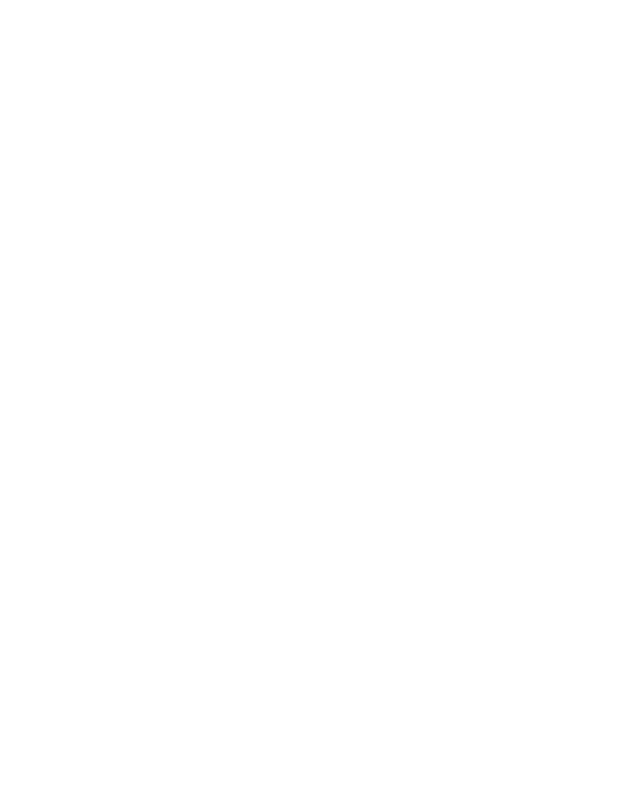
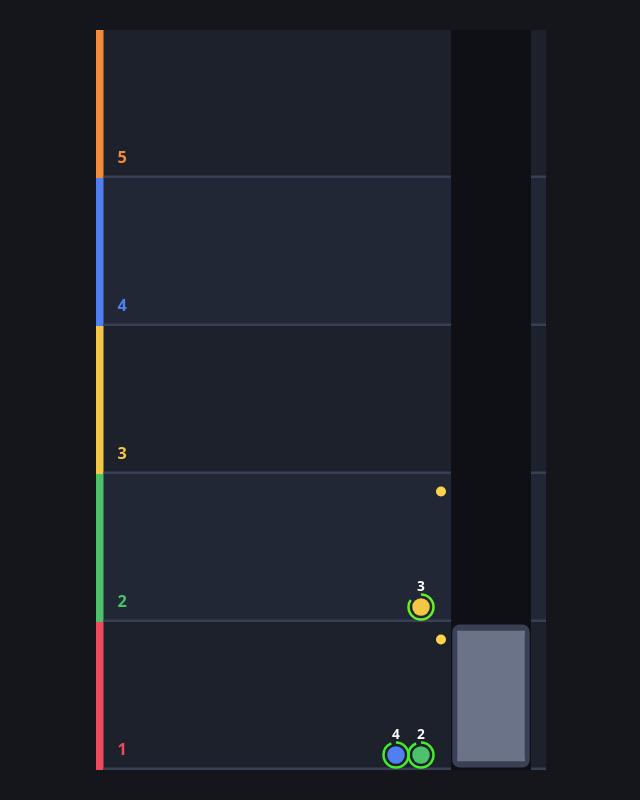
Before and after one commit to hyakushiki-00100/elevator, a website built with Vite: page index.html in a window 1280 px wide. Shown: the whole page, without its empty margins (319-959 px from the left). Built offline with nearby package versions, Linux system fonts and the light colour scheme.

Commit message:
Add Canvas renderer, tap controls, fixed-step game loop (Day 2)
Co-Authored-By: Claude Sonnet 5.5 <noreply@anthropic.com>
Claude-Session: https://claude.ai/code/session_01HGTHQRjm6bRfihi7D1oPYf

```diff
--- a/index.html
+++ b/index.html
@@ -2,9 +2,13 @@
 <html lang="ja">
   <head>
     <meta charset="UTF-8" />
-
-    <meta name="viewport" content="width=device-width, initial-scale=1.0" />
+    <meta name="viewport" content="width=device-width, initial-scale=1.0, maximum-scale=1.0, user-scalable=no" />
     <title>Elevator</title>
+    <style>
+      html, body { margin: 0; height: 100%; background: #14161c; overflow: hidden; }
+      #app { position: fixed; inset: 0; }
+      canvas { display: block; touch-action: none; user-select: none; -webkit-user-select: none; }
+    </style>
   </head>
   <body>
     <div id="app"></div>
--- a/src/main.ts
+++ b/src/main.ts
@@ -1,2 +1,82 @@
-// 描画とタップ操作は2日目に作る。現時点ではビルドを通すための入口だけ。
-export {};
+import { makeBuilding, TICKS_PER_SECOND } from './sim/building.ts';
+import { addPassenger, createSim, step, type Command, type SimState } from './sim/sim.ts';
+import { makeTraffic } from './sim/traffic.ts';
+import { draw } from './render/render.ts';
+import { hitTest, makeLayout, makeView, toLogical, type View } from './render/layout.ts';
+import { handleTap, type ControlState } from './ui/controls.ts';
+
+const canvas = document.createElement('canvas');
+document.getElementById('app')!.append(canvas);
+const ctx = canvas.getContext('2d')!;
+
+// 2日目の暫定設定。ステージの仕組みは後日。
+const config = {
+  building: makeBuilding({ floors: 5, elevators: 1, capacity: 8 }),
+  traffic: makeTraffic({ ratePerTick: 0.012 }),
+};
+// 乱数のシードはここ(simの外)で決める。simの中では Math.random を使わない。
+const seed = (Date.now() & 0x7fffffff) >>> 0;
+const state: SimState = createSim(config, seed);
+const layout = makeLayout(config.building);
+
+let control: ControlState = { selected: config.building.elevators === 1 ? 0 : null };
+let pending: Command[] = [];
+let prevPos: number[] = state.elevators.map((e) => e.pos);
+
+let cssW = 0, cssH = 0, dpr = 1;
+let view: View = makeView(1, 1);
+
+function resize(): void {
+  dpr = window.devicePixelRatio || 1;
+  cssW = window.innerWidth;
+  cssH = window.innerHeight;
+  canvas.width = Math.round(cssW * dpr);
+  canvas.height = Math.round(cssH * dpr);
+  canvas.style.width = `${cssW}px`;
+  canvas.style.height = `${cssH}px`;
+  view = makeView(cssW, cssH);
+}
+window.addEventListener('resize', resize);
+resize();
+
+canvas.addEventListener('pointerdown', (ev) => {
+  ev.preventDefault();
+  const rect = canvas.getBoundingClientRect();
+  const p = toLogical(view, ev.clientX - rect.left, ev.clientY - rect.top);
+  const hit = hitTest(layout, p.x, p.y, state.elevators.map((e) => e.pos));
+  const r = handleTap(hit, control, state.elevators.length);
+  control = r.state;
+  if (r.command) pending.push(r.command);
+});
+
+const DT = 1000 / TICKS_PER_SECOND;
+const MAX_STEPS_PER_FRAME = 5;
+let acc = 0;
+let last = performance.now();
+
+function frame(now: number): void {
+  acc += Math.min(now - last, 250);
+  last = now;
+  let steps = 0;
+  while (acc >= DT) {
+    prevPos = state.elevators.map((e) => e.pos);
+    step(state, pending);
+    pending = [];
+    acc -= DT;
+    if (++steps >= MAX_STEPS_PER_FRAME) {
+      acc = 0; // 遅れを取り戻そうとして固まらないようにする
+      break;
+    }
+  }
+  draw({
+    ctx, cssW, cssH, dpr, view, layout, state, prevPos,
+    alpha: acc / DT, selected: control.selected, now,
+  });
+  requestAnimationFrame(frame);
+}
+requestAnimationFrame(frame);
+
+// 開発時だけ、検証用に状態を覗けるようにする(本番ビルドには含まれない)
+if (import.meta.env.DEV) {
+  (window as unknown as Record<string, unknown>).__dev = { state, addPassenger };
+}
--- /dev/null
+++ b/src/render/layout.ts
@@ -0,0 +1,88 @@
+import { UNITS_PER_FLOOR, type Building } from '../sim/building.ts';
+
+/** 論理座標。実画面には「縦横比を保って中央に収める」(縦長/横長が決まるまでの暫定) */
+export const LOGICAL_W = 360;
+export const LOGICAL_H = 640;
+
+export interface Layout {
+  floors: number;
+  top: number;
+  floorH: number;
+  shaftW: number;
+  /** エレベーターごとのシャフトの左端x */
+  shaftX: number[];
+  /** 待ち行列を描く領域 [queueLeft, queueRight] */
+  queueLeft: number;
+  queueRight: number;
+}
+
+export function makeLayout(b: Building): Layout {
+  const top = 24;
+  const bottom = 24;
+  const shaftW = 64;
+  const gap = 12;
+  const n = b.elevators;
+  const firstX = LOGICAL_W - 12 - (n * shaftW + (n - 1) * gap);
+  const shaftX: number[] = [];
+  for (let i = 0; i < n; i++) shaftX.push(firstX + i * (shaftW + gap));
+  return {
+    floors: b.floors,
+    top,
+    floorH: (LOGICAL_H - top - bottom) / b.floors,
+    shaftW,
+    shaftX,
+    queueLeft: 36,
+    queueRight: firstX - 14,
+  };
+}
+
+/** 階 f の帯の上端y(0階が一番下) */
+export function floorTop(l: Layout, f: number): number {
+  return l.top + (l.floors - 1 - f) * l.floorH;
+}
+
+/** エレベーター(位置はミリ階)のかごの上端y */
+export function carTop(l: Layout, pos: number): number {
+  return l.top + (l.floors - 1 - pos / UNITS_PER_FLOOR) * l.floorH + 2;
+}
+
+export function carHeight(l: Layout): number {
+  return l.floorH - 4;
+}
+
+export type Hit = { kind: 'elevator'; index: number } | { kind: 'floor'; floor: number } | null;
+
+/** 論理座標 (x, y) に何があるか。かごが優先で、それ以外は階の帯。 */
+export function hitTest(l: Layout, x: number, y: number, carPos: readonly number[]): Hit {
+  for (let i = 0; i < l.shaftX.length; i++) {
+    const cx = l.shaftX[i]!;
+    const cy = carTop(l, carPos[i] ?? 0);
+    if (x >= cx && x <= cx + l.shaftW && y >= cy && y <= cy + carHeight(l)) {
+      return { kind: 'elevator', index: i };
+    }
+  }
+  const bottomY = l.top + l.floors * l.floorH;
+  if (y < l.top || y >= bottomY || x < 0 || x > LOGICAL_W) return null;
+  const floor = l.floors - 1 - Math.floor((y - l.top) / l.floorH);
+  return { kind: 'floor', floor };
+}
+
+/** 実画面(css px)→論理座標への変換 */
+export interface View {
+  scale: number;
+  offsetX: number;
+  offsetY: number;
+}
+
+export function makeView(cssW: number, cssH: number): View {
+  const scale = Math.min(cssW / LOGICAL_W, cssH / LOGICAL_H);
+  return {
+    scale,
+    offsetX: (cssW - LOGICAL_W * scale) / 2,
+    offsetY: (cssH - LOGICAL_H * scale) / 2,
+  };
+}
+
+export function toLogical(v: View, px: number, py: number): { x: number; y: number } {
+  return { x: (px - v.offsetX) / v.scale, y: (py - v.offsetY) / v.scale };
+}
--- /dev/null
+++ b/src/render/render.ts
@@ -0,0 +1,254 @@
+import type { Elevator } from '../sim/elevator.ts';
+import type { Passenger } from '../sim/passenger.ts';
+import type { SimState } from '../sim/sim.ts';
+import {
+  LOGICAL_H, LOGICAL_W, carHeight, carTop, floorTop, type Layout, type View,
+} from './layout.ts';
+
+// 描画は sim の状態を読むだけで、書き換えない。乱数も使わない。
+
+/** 階ごとの色(行き先を色でも区別できるように) */
+export const FLOOR_COLORS = [
+  '#ef4b5f', '#4cc26a', '#f2c744', '#4f7ff0', '#f28b3a',
+  '#a35be0', '#3fd3d3', '#ec5fc0', '#a8d63a', '#e9a8a8',
+];
+export const floorColor = (f: number): string => FLOOR_COLORS[f % FLOOR_COLORS.length]!;
+
+const BG = '#14161c';
+const BAND_A = '#1d212b';
+const BAND_B = '#222735';
+const SHAFT = '#0e1015';
+
+export interface DrawArgs {
+  ctx: CanvasRenderingContext2D;
+  cssW: number;
+  cssH: number;
+  dpr: number;
+  view: View;
+  layout: Layout;
+  state: SimState;
+  /** 1つ前のtickでのかご位置(補間用) */
+  prevPos: readonly number[];
+  /** 0〜1: 前のtickから次のtickまでの進み具合 */
+  alpha: number;
+  selected: number | null;
+  /** performance.now() 相当(点滅などの演出用。simには影響しない) */
+  now: number;
+}
+
+export function draw(a: DrawArgs): void {
+  const { ctx, view, layout: l, state: s } = a;
+  ctx.setTransform(a.dpr, 0, 0, a.dpr, 0, 0);
+  ctx.fillStyle = BG;
+  ctx.fillRect(0, 0, a.cssW, a.cssH);
+  ctx.setTransform(a.dpr * view.scale, 0, 0, a.dpr * view.scale, a.dpr * view.offsetX, a.dpr * view.offsetY);
+  ctx.save();
+  ctx.beginPath();
+  ctx.rect(0, 0, LOGICAL_W, LOGICAL_H);
+  ctx.clip();
+  ctx.fillStyle = BG;
+  ctx.fillRect(0, 0, LOGICAL_W, LOGICAL_H);
+
+  drawBuilding(ctx, l, s, a.now);
+  drawQueues(ctx, l, s);
+  s.elevators.forEach((e, i) => {
+    const prev = a.prevPos[i] ?? e.pos;
+    const pos = prev + (e.pos - prev) * a.alpha;
+    drawElevator(ctx, l, s, e, pos, a.selected === i);
+  });
+  ctx.restore();
+}
+
+function drawBuilding(ctx: CanvasRenderingContext2D, l: Layout, s: SimState, now: number): void {
+  const waitingAt = new Set<number>();
+  for (const p of s.passengers) if (p.state === 'waiting') waitingAt.add(p.origin);
+  const targets = new Set<number>();
+  for (const e of s.elevators) if (e.manualTarget !== null) targets.add(e.manualTarget);
+
+  for (let f = 0; f < l.floors; f++) {
+    const y = floorTop(l, f);
+    ctx.fillStyle = f % 2 === 0 ? BAND_A : BAND_B;
+    ctx.fillRect(0, y, LOGICAL_W, l.floorH);
+    // 階の色の帯と番号
+    ctx.fillStyle = floorColor(f);
+    ctx.fillRect(0, y, 6, l.floorH);
+    drawNumber(ctx, String(f + 1), 21, y + l.floorH - 12, 13, floorColor(f));
+    // 床の線
+    ctx.fillStyle = '#394056';
+    ctx.fillRect(6, y + l.floorH - 2, LOGICAL_W - 6, 2);
+    // 呼び出しランプ
+    if (waitingAt.has(f)) {
+      ctx.fillStyle = '#ffd34d';
+      ctx.beginPath();
+      ctx.arc(l.queueRight + 6, y + 14, 4, 0, Math.PI * 2);
+      ctx.fill();
+    }
+    // 手動指示の目的階(点滅する枠)
+    if (targets.has(f)) {
+      const pulse = 0.5 + 0.5 * Math.sin(now / 160);
+      ctx.strokeStyle = `rgba(255,255,255,${(0.35 + 0.45 * pulse).toFixed(3)})`;
+      ctx.lineWidth = 2;
+      ctx.strokeRect(8, y + 2, LOGICAL_W - 10, l.floorH - 4);
+    }
+  }
+  // シャフト
+  for (const x of l.shaftX) {
+    ctx.fillStyle = SHAFT;
+    ctx.fillRect(x, l.top, l.shaftW, l.floors * l.floorH);
+  }
+}
+
+/** 待ち行列。種類ごとに幅の違う「枠」を取り、先頭(id が小さい人)がシャフトに一番近い */
+const SLOT_WIDTH = { normal: 1, rushed: 1, group: 2.2, luggage: 1.6 } as const;
+
+function drawQueues(ctx: CanvasRenderingContext2D, l: Layout, s: SimState): void {
+  const byFloor: Passenger[][] = Array.from({ length: l.floors }, () => []);
+  for (const p of s.passengers) if (p.state === 'waiting') byFloor[p.origin]!.push(p);
+  const avail = l.queueRight - l.queueLeft;
+  for (let f = 0; f < l.floors; f++) {
+    const q = byFloor[f]!;
+    if (q.length === 0) continue;
+    let slots = 0;
+    for (const p of q) slots += SLOT_WIDTH[p.kind];
+    const unit = Math.min(20, avail / slots);
+    const baseY = floorTop(l, f) + l.floorH - 2;
+    let x = l.queueRight;
+    for (const p of q) {
+      const w = SLOT_WIDTH[p.kind] * unit;
+      x -= w;
+      const remain = Math.max(0, 1 - (s.tick - p.spawnTick) / p.patience);
+      drawPassenger(ctx, p, x + w / 2, baseY, Math.min(unit, 20), remain, true);
+    }
+  }
+}
+
+/** 乗客1人。cx: 中心x、footY: 足元y、unit: 1人分の幅 */
+function drawPassenger(
+  ctx: CanvasRenderingContext2D, p: Passenger, cx: number, footY: number,
+  unit: number, remain: number, showRing: boolean,
+): void {
+  const r = Math.max(3.5, Math.min(7, unit * 0.36));
+  const cy = footY - r - 3;
+  const color = floorColor(p.dest);
+  if (p.kind === 'group') {
+    for (const dx of [-r * 1.25, 0, r * 1.25]) fillCircle(ctx, cx + dx, cy + (dx === 0 ? -2 : 0), r * 0.85, color);
+  } else if (p.kind === 'luggage') {
+    fillCircle(ctx, cx - r * 0.5, cy, r, color);
+    ctx.fillStyle = '#c9a26b';
+    ctx.fillRect(cx + r * 0.6, cy - r * 0.2, r * 1.3, r * 1.2);
+  } else if (p.kind === 'rushed') {
+    // 急ぎ: 三角形
+    ctx.fillStyle = color;
+    ctx.beginPath();
+    ctx.moveTo(cx, cy - r * 1.2);
+    ctx.lineTo(cx + r * 1.15, cy + r * 0.85);
+    ctx.lineTo(cx - r * 1.15, cy + r * 0.85);
+    ctx.closePath();
+    ctx.fill();
+  } else {
+    fillCircle(ctx, cx, cy, r, color);
+  }
+  if (showRing) {
+    // 我慢の残り: リングが減り、緑→赤に変わる
+    ctx.strokeStyle = `hsl(${(120 * remain).toFixed(0)} 85% 55%)`;
+    ctx.lineWidth = 2;
+    ctx.beginPath();
+    ctx.arc(cx, cy, r + 3, -Math.PI / 2, -Math.PI / 2 + Math.PI * 2 * remain);
+    ctx.stroke();
+  }
+  drawNumber(ctx, String(p.dest + 1), cx, cy - r - 6, 11, '#ffffff');
+}
+
+function drawElevator(
+  ctx: CanvasRenderingContext2D, l: Layout, s: SimState, e: Elevator, pos: number, selected: boolean,
+): void {
+  const x = l.shaftX[e.id]!;
+  const y = carTop(l, pos);
+  const h = carHeight(l);
+  const w = l.shaftW;
+
+  ctx.fillStyle = '#3a4156';
+  roundRect(ctx, x + 1, y, w - 2, h, 6);
+  ctx.fill();
+  ctx.fillStyle = '#2b3042';
+  roundRect(ctx, x + 5, y + 5, w - 10, h - 10, 4);
+  ctx.fill();
+  if (selected && s.elevators.length > 1) {
+    ctx.strokeStyle = '#ffffff';
+    ctx.lineWidth = 2.5;
+    roundRect(ctx, x - 1, y - 1, w + 2, h + 2, 7);
+    ctx.stroke();
+  }
+
+  // 乗客(1人分につき1つの丸。数字は先頭のみ)
+  const riders = s.passengers.filter((p) => p.state === 'riding' && p.elevatorId === e.id);
+  const r = 6;
+  const cols = 4;
+  const pitch = (w - 14) / cols;
+  let n = 0;
+  for (const p of riders) {
+    for (let k = 0; k < p.size; k++) {
+      const col = n % cols;
+      const row = Math.floor(n / cols);
+      const cx = x + 7 + pitch * (col + 0.5);
+      const cy = y + h - 12 - row * (r * 2 + 6);
+      fillCircle(ctx, cx, cy, r, floorColor(p.dest));
+      if (k === 0) drawNumber(ctx, String(p.dest + 1), cx, cy + 4, 10, '#0b0d12');
+      n++;
+    }
+  }
+
+  // 扉: 開いている間は左右に引き込まれる
+  const open = doorOpen(e, s.config.building.doorTicks);
+  const half = (w - 10) / 2;
+  ctx.fillStyle = 'rgba(160,170,195,0.55)';
+  ctx.fillRect(x + 5, y + 5, half * (1 - open), h - 10);
+  ctx.fillRect(x + 5 + half + half * open, y + 5, half * (1 - open), h - 10);
+
+  // 進行方向の矢印
+  if (e.dir !== 0) {
+    ctx.fillStyle = '#ffffff';
+    ctx.beginPath();
+    const cx = x + w / 2;
+    if (e.dir === 1) {
+      ctx.moveTo(cx, y - 7); ctx.lineTo(cx + 6, y - 1); ctx.lineTo(cx - 6, y - 1);
+    } else {
+      ctx.moveTo(cx, y + h + 7); ctx.lineTo(cx + 6, y + h + 1); ctx.lineTo(cx - 6, y + h + 1);
+    }
+    ctx.closePath();
+    ctx.fill();
+  }
+}
+
+/** 扉の開き具合 0〜1 */
+export function doorOpen(e: Elevator, doorTicks: number): number {
+  if (e.phase !== 'open') return 0;
+  const ramp = 8;
+  const opening = (doorTicks - e.timer) / ramp;
+  const closing = e.timer / ramp;
+  return Math.max(0, Math.min(1, opening, closing));
+}
+
+function fillCircle(ctx: CanvasRenderingContext2D, x: number, y: number, r: number, color: string): void {
+  ctx.fillStyle = color;
+  ctx.beginPath();
+  ctx.arc(x, y, r, 0, Math.PI * 2);
+  ctx.fill();
+}
+
+function drawNumber(ctx: CanvasRenderingContext2D, text: string, x: number, y: number, size: number, color: string): void {
+  ctx.font = `bold ${size}px system-ui, sans-serif`;
+  ctx.textAlign = 'center';
+  ctx.fillStyle = color;
+  ctx.fillText(text, x, y);
+}
+
+function roundRect(ctx: CanvasRenderingContext2D, x: number, y: number, w: number, h: number, r: number): void {
+  ctx.beginPath();
+  ctx.moveTo(x + r, y);
+  ctx.arcTo(x + w, y, x + w, y + h, r);
+  ctx.arcTo(x + w, y + h, x, y + h, r);
+  ctx.arcTo(x, y + h, x, y, r);
+  ctx.arcTo(x, y, x + w, y, r);
+  ctx.closePath();
+}
--- /dev/null
+++ b/src/ui/controls.ts
@@ -0,0 +1,32 @@
+import type { Hit } from '../render/layout.ts';
+import type { Command } from '../sim/sim.ts';
+
+export interface ControlState {
+  /** 選択中のエレベーター(2基以上のとき) */
+  selected: number | null;
+}
+
+export interface TapResult {
+  state: ControlState;
+  command: Command | null;
+}
+
+/**
+ * タップの解釈(5.3節)。
+ * 1基のとき: 階をタップ → その階へ。
+ * 2基以上: エレベーターをタップして選び、次に階をタップ。
+ */
+export function handleTap(hit: Hit, state: ControlState, elevatorCount: number): TapResult {
+  if (hit === null) return { state, command: null };
+  if (elevatorCount <= 1) {
+    if (hit.kind === 'floor') {
+      return { state: { selected: 0 }, command: { type: 'goto', elevator: 0, floor: hit.floor } };
+    }
+    return { state: { selected: 0 }, command: null };
+  }
+  if (hit.kind === 'elevator') {
+    return { state: { selected: hit.index }, command: null };
+  }
+  if (state.selected === null) return { state, command: null };
+  return { state, command: { type: 'goto', elevator: state.selected, floor: hit.floor } };
+}
```
Also changed, not shown: tests/ui.test.ts (added, +75 -0 lines).
